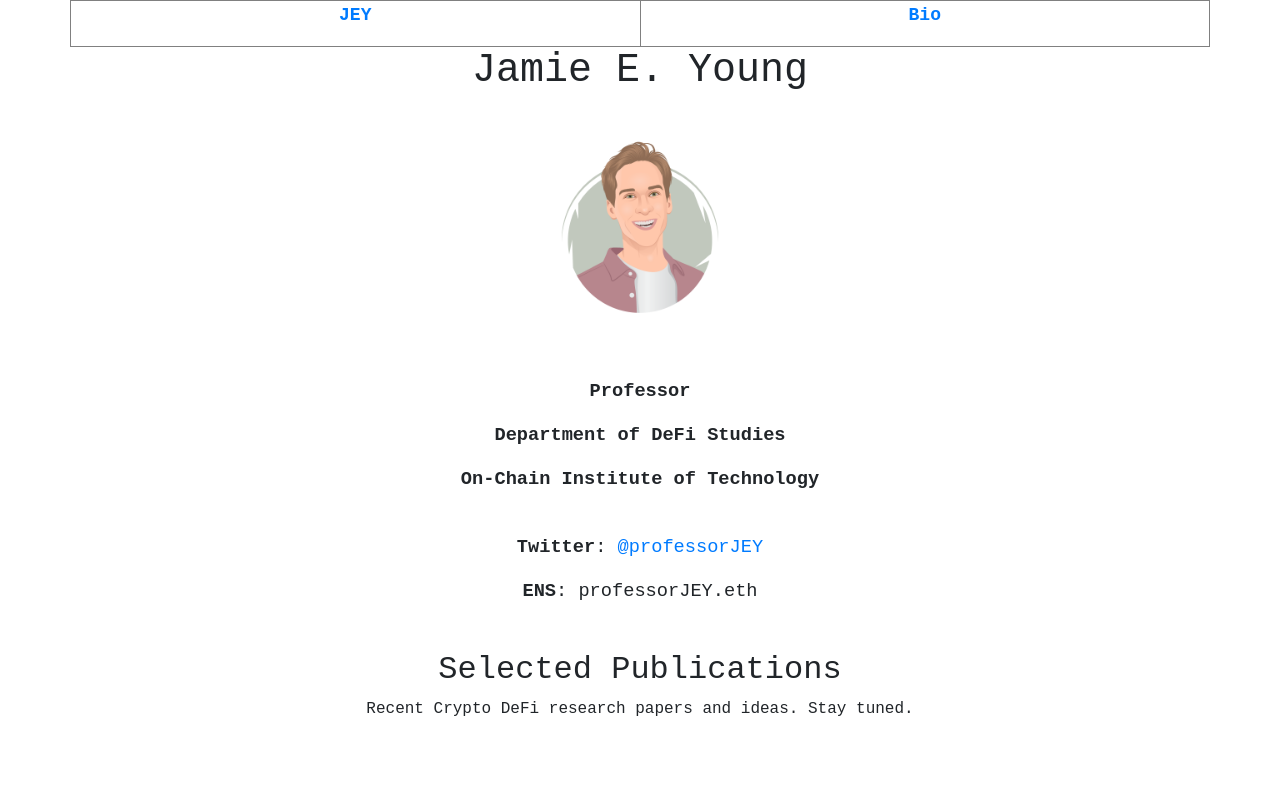
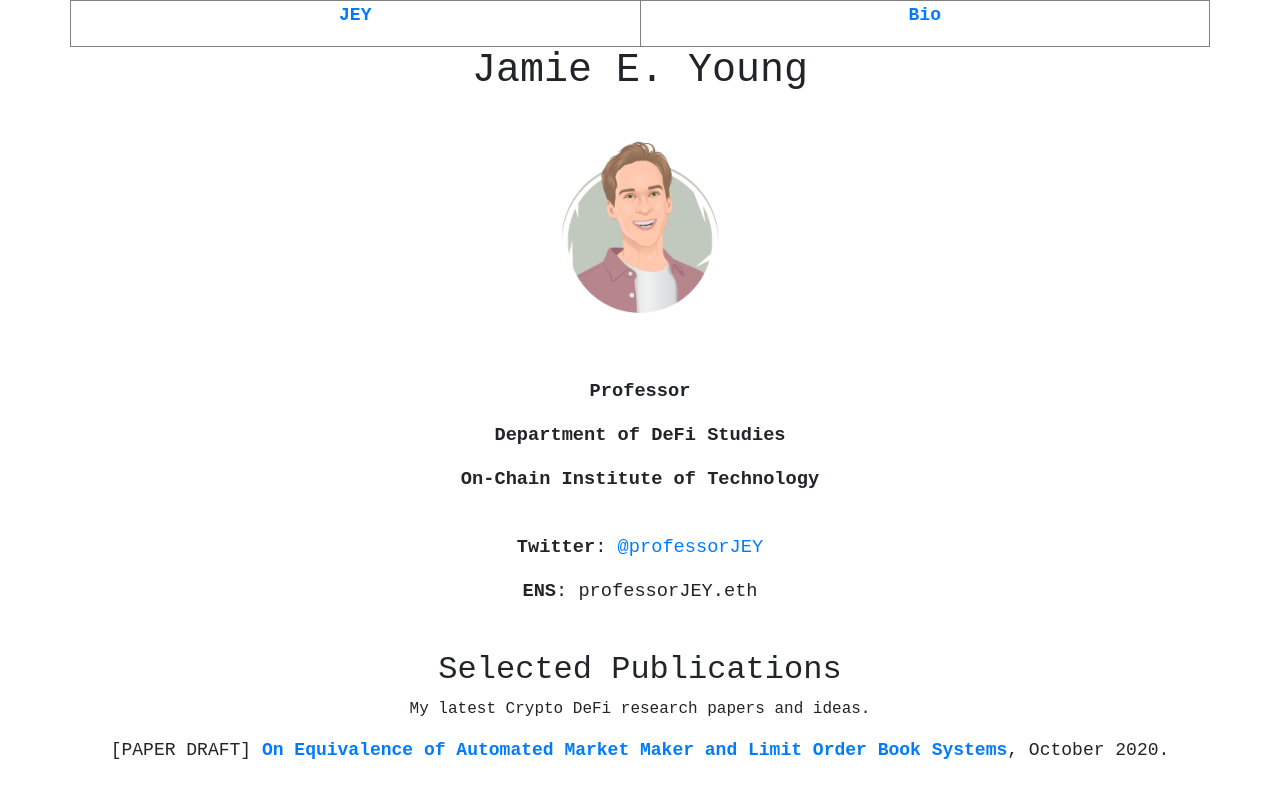
Before and after one commit to jamieeyoung/academic_site, a Jekyll site: the page built from index.html, in a window 1280 px wide. Shown: the top 798 px of the page. Built offline with Jekyll 4.4.1, drawn with Linux system fonts in a browser that asks for light colours.

Commit message:
paper draft linked

```diff
--- a/index.html
+++ b/index.html
@@ -47,8 +47,15 @@ title: Jamie E. Young
     </div>
     <div class="col-md-12" style="text-align:center;">
         <p class="cour-font">
-        Recent Crypto DeFi research papers and ideas. Stay tuned.
+            My latest Crypto DeFi research papers and ideas.
         </p>
+
+        <div>
+            <span class="cour-font" style="font-size:large;">
+                [PAPER DRAFT] <b>
+            <a href="assets/papers/AMM_Order_Book_Equivalence_DRAFT_2020_10_16.pdf" target="_blank">On Equivalence of Automated Market Maker and Limit Order Book Systems</a></b>, October 2020.
+            </span>
+        </div>
     </div>
 </div>
 
```
